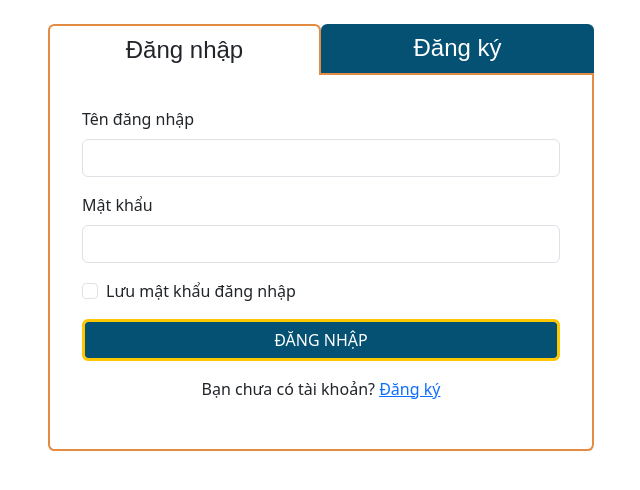
After one commit to ThanhRoo/CineDream, a Django app: page /login in a window 1280 px wide. The commit adds this page. Shown: the top 490 px of the page, without its empty margins (319-959 px from the left). Run offline with Django 5.2, Linux system fonts and the light colour scheme.

Commit message:
up cac html login, trang chu

```diff
--- a/cineDream/apps/movies/models.py
+++ b/cineDream/apps/movies/models.py
@@ -8,7 +8,7 @@ class Movie(models.Model):
     movie_trailer = models.TextField()
     movie_genres = models.CharField(max_length=255)
     movie_release = models.DateField()
-    movie_lenght = models.IntegerField()
+    movie_lenght = models.TimeField()
     movie_format = models.CharField(max_length=50)
     movie_image_poster = models.TextField()
 
--- a/cineDream/cineDream/settings.py
+++ b/cineDream/cineDream/settings.py
@@ -46,8 +46,8 @@ INSTALLED_APPS = [
     'apps.cinema',
     'apps.schedule',
     'apps.seats',
+
 ]
-
 
 
 MIDDLEWARE = [
--- a/cineDream/cineDream/urls.py
+++ b/cineDream/cineDream/urls.py
@@ -21,4 +21,6 @@ from . import views
 urlpatterns = [
     path('admin/', admin.site.urls),
     path('', views.home_page, name='home'),
+    path('login', views.login , name='login'),
+
 ]
--- a/cineDream/cineDream/views.py
+++ b/cineDream/cineDream/views.py
@@ -1,5 +1,11 @@
 from django.shortcuts import render
+from django.http import JsonResponse
+from django.views.decorators.csrf import csrf_exempt
 
+import json
 
 def home_page(request):
     return render(request, 'TrangChu.html')
+
+def login(request):
+    return render(request,'login.html')
--- /dev/null
+++ b/cineDream/templates/login.html
@@ -0,0 +1,232 @@
+<!DOCTYPE html>
+<html lang="vi">
+  <head>
+    <meta charset="UTF-8" />
+    <title>Đăng nhập / Đăng ký</title>
+    <link
+      href="https://cdn.jsdelivr.net/npm/bootstrap@5.3.0/dist/css/bootstrap.min.css"
+      rel="stylesheet"
+    />
+    <script src="https://cdn.jsdelivr.net/npm/dayjs@1.11.9/dayjs.min.js"></script>
+    <script src="https://cdn.jsdelivr.net/npm/axios/dist/axios.min.js"></script>
+    <script src="https://unpkg.com/alpinejs" defer></script>
+    <style>
+      .tab-control-it {
+        font-family: "Anton", sans-serif;
+        cursor: pointer;
+        padding: 10px;
+        border-radius: 0.4rem 0.4rem 0 0;
+      }
+
+      .tab-control-it.active {
+        border: 2px solid rgb(228, 140, 68);
+        border-bottom: none;
+        background-color: white;
+      }
+
+      .tab-control-it.inav-active {
+        border-bottom: solid 2px rgb(228, 140, 68);
+        color: white;
+        background-color: rgb(4, 81, 116);
+      }
+
+      .form-container {
+        border: 2px solid rgb(228, 140, 68);
+        border-top: none;
+        border-radius: 0 0 0.4rem 0.4rem;
+        padding: 2rem;
+      }
+
+      .button {
+        background-color: rgb(4, 81, 116);
+        border: solid rgb(255, 199, 0);
+        color: white;
+      }
+
+      .button:hover {
+        border-color: rgb(4, 81, 116);
+      }
+
+      .hidden-row {
+        display: none;
+      }
+
+      .invalid-feedback {
+        display: block;
+      }
+    </style>
+  </head>
+  <body>
+    <div class="container" x-data="formHandler()">
+      <div class="row justify-content-center my-4">
+        <div class="col-md-8 col-lg-6">
+          <div class="d-flex">
+            <div
+              class="col-6 text-center tab-control-it"
+              :class="tab === 'login' ? 'active' : 'inav-active'"
+              @click="tab = 'login'"
+            >
+              <h4 class="m-0">Đăng nhập</h4>
+            </div>
+            <div
+              class="col-6 text-center tab-control-it"
+              :class="tab === 'signup' ? 'active' : 'inav-active'"
+              @click="tab = 'signup'"
+            >
+              <h4 class="m-0">Đăng ký</h4>
+            </div>
+          </div>
+
+          <form class="form-container mt-0" @submit.prevent="submitForm">
+            <!-- Row: Họ tên -->
+            <div class="mb-3" :class="tab === 'signup' ? '' : 'hidden-row'">
+              <label class="form-label">Họ và tên</label>
+              <input
+                type="text"
+                x-model="data.fullname"
+                class="form-control"
+                :class="{'is-invalid': errors.fullname}"
+              />
+              <div class="invalid-feedback" x-text="errors.fullname"></div>
+            </div>
+            <!-- Row: Email -->
+            <div class="mb-3" :class="tab === 'signup' ? '' : 'hidden-row'">
+              <label class="form-label">Email</label>
+              <input
+                type="email"
+                x-model="data.email"
+                class="form-control"
+                :class="{'is-invalid': errors.email}"
+              />
+              <div class="invalid-feedback" x-text="errors.email"></div>
+            </div>
+
+            <!-- Row: Tên đăng nhập -->
+            <div class="mb-3" :class="tab === 'login' ? '' : 'hidden-row'">
+              <label class="form-label">Tên đăng nhập</label>
+              <input type="text" x-model="data.username" class="form-control" />
+            </div>
+
+            <!-- Row: Mật khẩu -->
+            <div class="mb-3">
+              <label class="form-label">Mật khẩu</label>
+              <input
+                type="password"
+                x-model="data.password"
+                class="form-control"
+                :class="{'is-invalid': errors.password}"
+              />
+              <div class="invalid-feedback" x-text="errors.password"></div>
+            </div>
+
+            <!-- Row: Xác nhận mật khẩu -->
+            <div class="mb-3" :class="tab === 'signup' ? '' : 'hidden-row'">
+              <label class="form-label">Xác nhận mật khẩu</label>
+              <input
+                type="password"
+                x-model="data.rePassword"
+                class="form-control"
+                :class="{'is-invalid': errors.rePassword}"
+              />
+              <div class="invalid-feedback" x-text="errors.rePassword"></div>
+            </div>
+
+            <div class="form-check mb-3" x-show="tab === 'login'">
+              <input type="checkbox" class="form-check-input" id="remember" />
+              <label class="form-check-label" for="remember"
+                >Lưu mật khẩu đăng nhập</label
+              >
+            </div>
+
+            <div class="mb-3">
+              <input
+                type="submit"
+                class="form-control button text-uppercase"
+                :value="tab === 'login' ? 'ĐĂNG NHẬP' : 'ĐĂNG KÝ'"
+              />
+            </div>
+
+            <div class="text-center">
+              <template x-if="tab === 'login'">
+                <p>
+                  Bạn chưa có tài khoản?
+                  <a href="#" @click.prevent="tab = 'signup'">Đăng ký</a>
+                </p>
+              </template>
+              <template x-if="tab === 'signup'">
+                <p>
+                  Đã có tài khoản?
+                  <a href="#" @click.prevent="tab = 'login'">Đăng nhập</a>
+                </p>
+              </template>
+            </div>
+          </form>
+        </div>
+      </div>
+    </div>
+
+    <script>
+      function formHandler() {
+        return {
+          tab: "login",
+          data: {
+            fullname: "",
+            dateOfBirth: "",
+            email: "",
+            phone: "",
+            username: "",
+            password: "",
+            rePassword: "",
+          },
+          errors: {},
+          validate() {
+            this.errors = {};
+
+            if (this.tab === "signup") {
+              if (!this.data.fullname)
+                this.errors.fullname = "Họ và tên không được để trống";
+              if (!this.data.email || !this.data.email.includes("@"))
+                this.errors.email = "Email không hợp lệ";
+              if (this.data.password.length < 6)
+                this.errors.password = "Mật khẩu ít nhất 6 ký tự";
+              if (this.data.password !== this.data.rePassword)
+                this.errors.rePassword = "Mật khẩu không khớp";
+            } else {
+              if (!this.data.username)
+                this.errors.username = "Tên đăng nhập không được để trống";
+              if (!this.data.password)
+                this.errors.password = "Mật khẩu không được để trống";
+            }
+
+            return Object.keys(this.errors).length === 0;
+          },
+          submitForm() {
+            if (!this.validate()) return;
+
+            if (this.tab === "signup") {
+              const payload = {
+                fullname: this.data.fullname,
+                phone: this.data.phone,
+                dateOfBirth: this.data.dateOfBirth,
+                email: this.data.email,
+                password: this.data.password,
+              };
+              axios
+                .post("/dang-ky", payload)
+                .then(() => alert("Đăng ký thành công"))
+                .catch((err) => console.log(err));
+            } else {
+              axios
+                .post("/dang-nhap", {
+                  username: this.data.username,
+                  password: this.data.password,
+                })
+                .then(() => alert("Đăng nhập thành công"))
+                .catch((err) => console.log(err));
+            }
+          },
+        };
+      }
+    </script>
+  </body>
+</html>
```
Also changed, not shown: cineDream/templates/TrangChu.html (+196 -19 lines), cineDream/apps/booking/migrations/0001_initial.py, cineDream/apps/schedule/migrations/0001_initial.py, cineDream/apps/schedule/migrations/0002_alter_schedule_options.py (deleted), cineDream/apps/schedule/migrations/0003_alter_schedule_table.py (deleted), cineDream/static/image/bclr.jpg (added), cineDream/static/image/doraemon.jpg (added).
